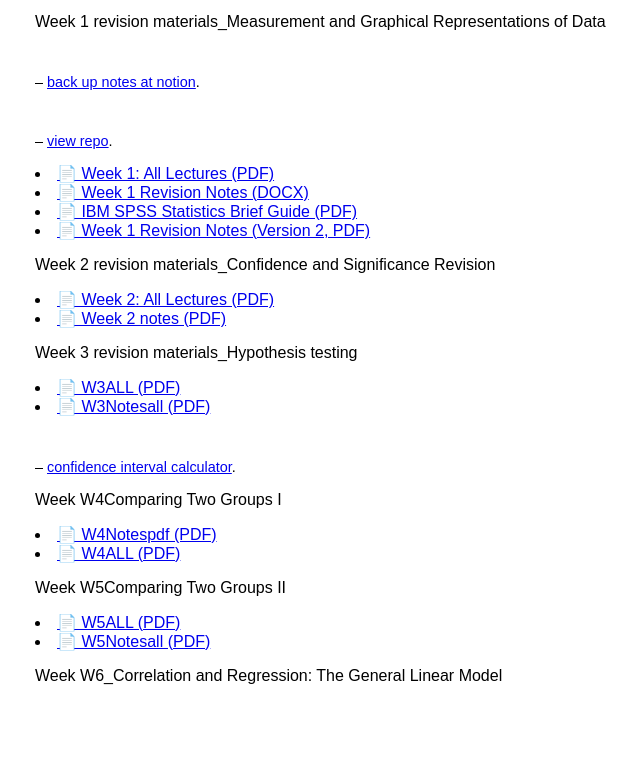
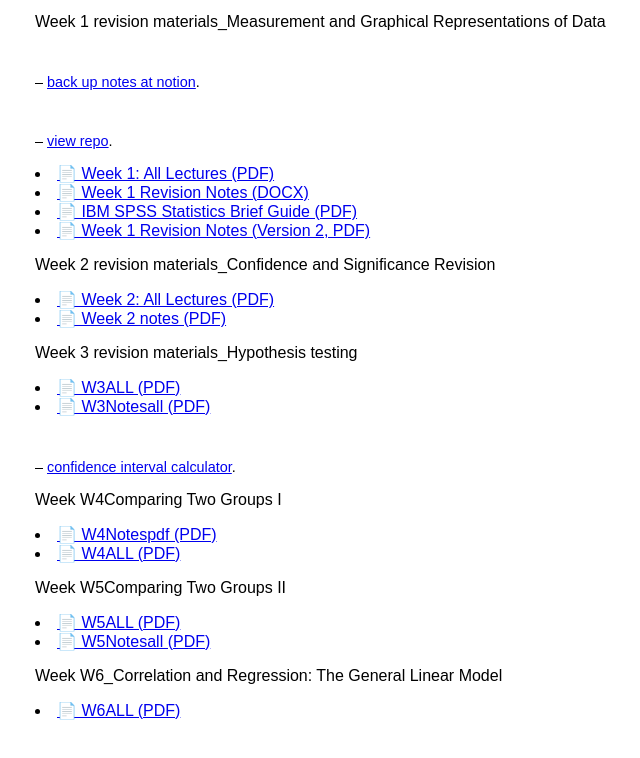
Before and after one commit to Xiaohe-xu/xiaohe.github.io, a plain HTML site: page index.html in a window 1280 px wide. Shown: the part 142-900 px from the top of the page, without its empty margins (5-645 px from the left). Drawn offline with Linux system fonts and the light colour scheme.

Commit message:
Update index.html

```diff
--- a/index.html
+++ b/index.html
@@ -30,3 +30,4 @@
 <li><a href="W5ALL.pdf" target="_blank">📄 W5ALL (PDF)</a></li>
 <li><a href="W5Notesall.pdf" target="_blank">📄 W5Notesall (PDF)</a></li>
 <p>Week W6_Correlation and Regression: The General Linear Model </p>
+<li><a href="W6ALL.pdf" target="_blank">📄 W6ALL (PDF)</a></li>
```
